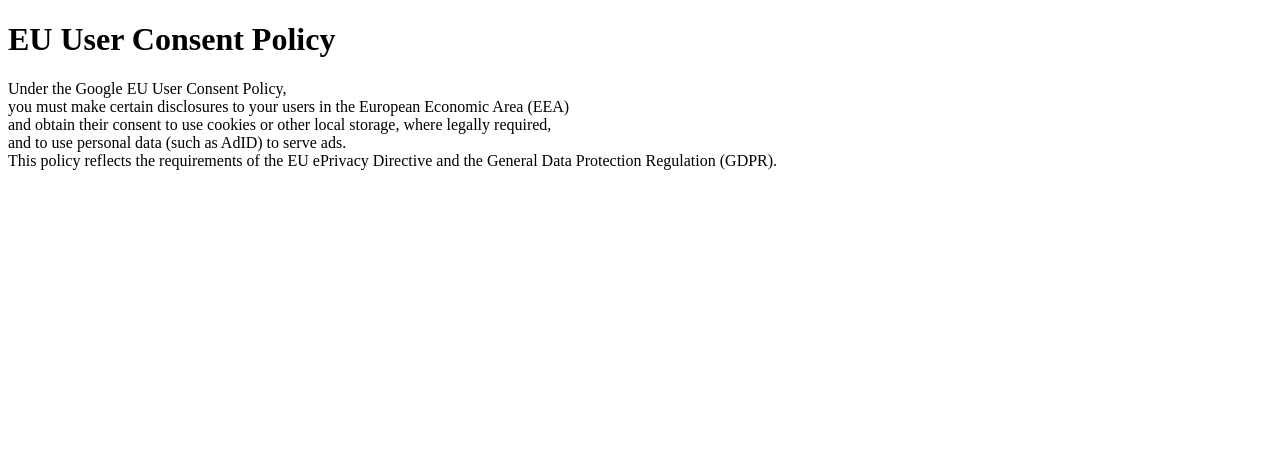
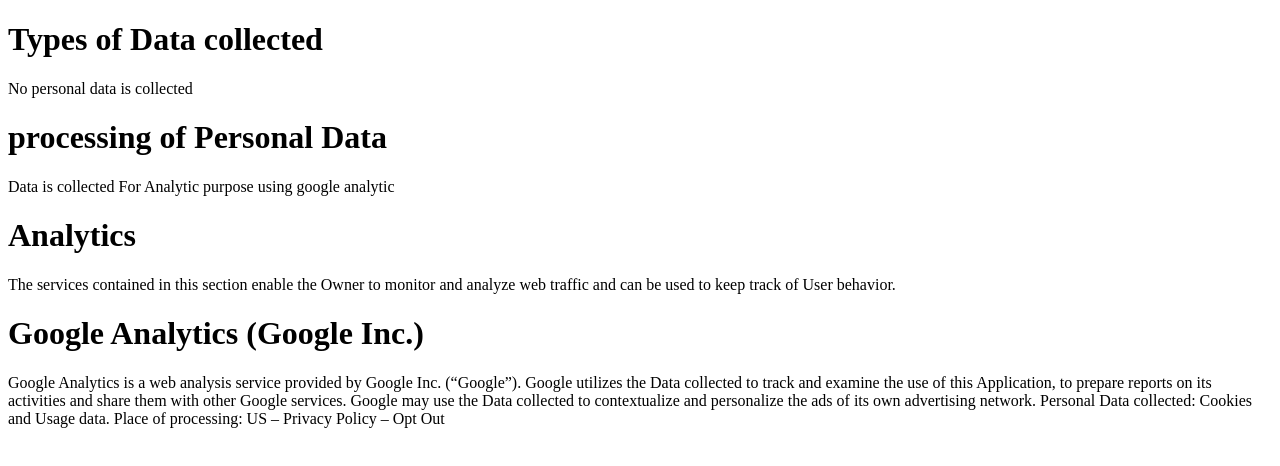
Before and after one commit to mdboudour/app_privacy, a plain HTML site: page index.html in a window 1280 px wide. Drawn offline with Linux system fonts and the light colour scheme.

Commit message:
Update index.html

```diff
--- a/index.html
+++ b/index.html
@@ -5,13 +5,23 @@
 </head>
 <body>
 
-<h1>EU User Consent Policy</h1>
 <p>
-  Under the Google EU User Consent Policy, <br>
-  you must make certain disclosures to your users in the European Economic Area (EEA)
-  <br> and obtain their consent to use cookies or other local storage, where legally required,
-  <br> and to use personal data (such as AdID) to serve ads.
-  <br> This policy reflects the requirements of the EU ePrivacy Directive and the General Data Protection Regulation (GDPR).
+  <h1>Types of Data collected</h1>
+No personal data is collected
+
+ <h1>processing of Personal Data  </h1>
+Data is collected For Analytic purpose using google analytic
+
+ <h1>Analytics </h1>
+The services contained in this section enable the Owner to monitor and analyze web traffic and can be used to keep track of User behavior.
+
+ <h1>Google Analytics (Google Inc.)  </h1>
+Google Analytics is a web analysis service provided by Google Inc. (“Google”). Google utilizes the Data collected to track and examine the use of this Application, to prepare reports on its activities and share them with other Google services.
+Google may use the Data collected to contextualize and personalize the ads of its own advertising network.
+
+Personal Data collected: Cookies and Usage data.
+
+Place of processing: US – Privacy Policy – Opt Out
 </p>
 
 </body>
```
